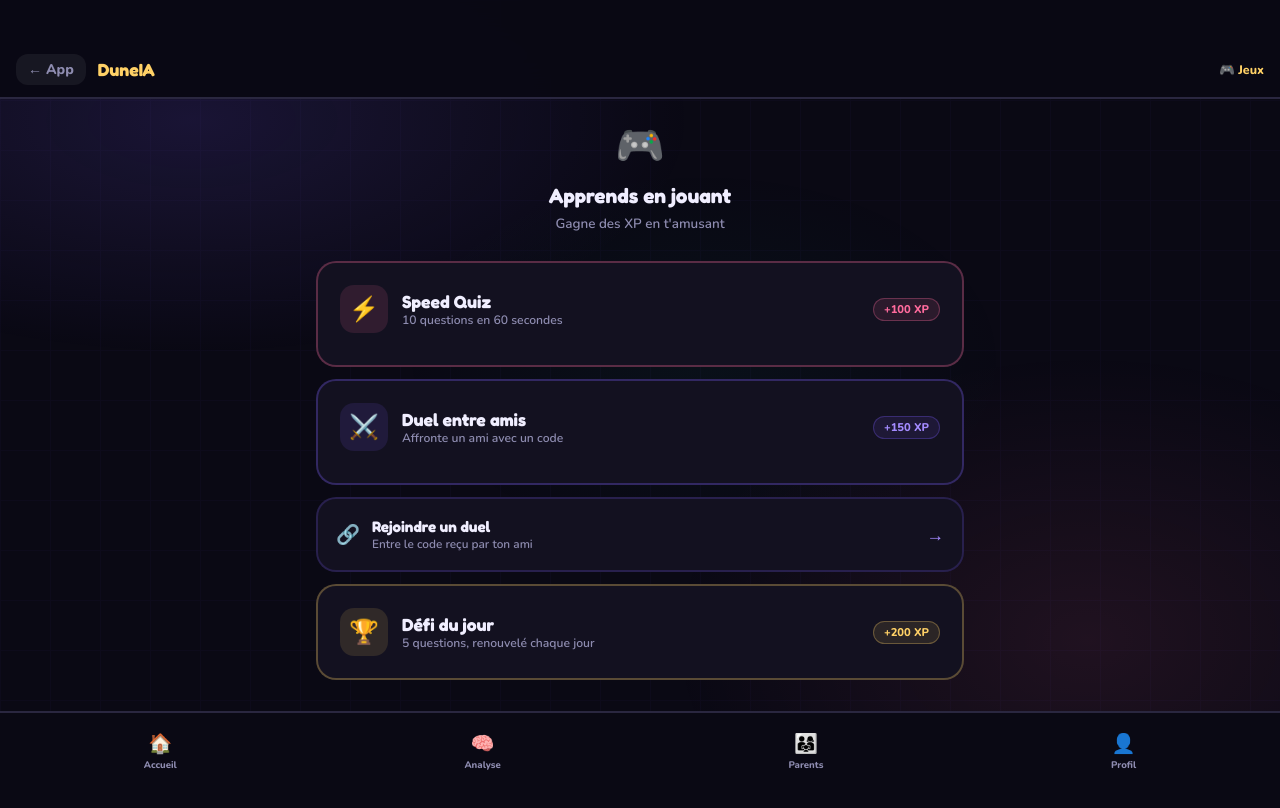
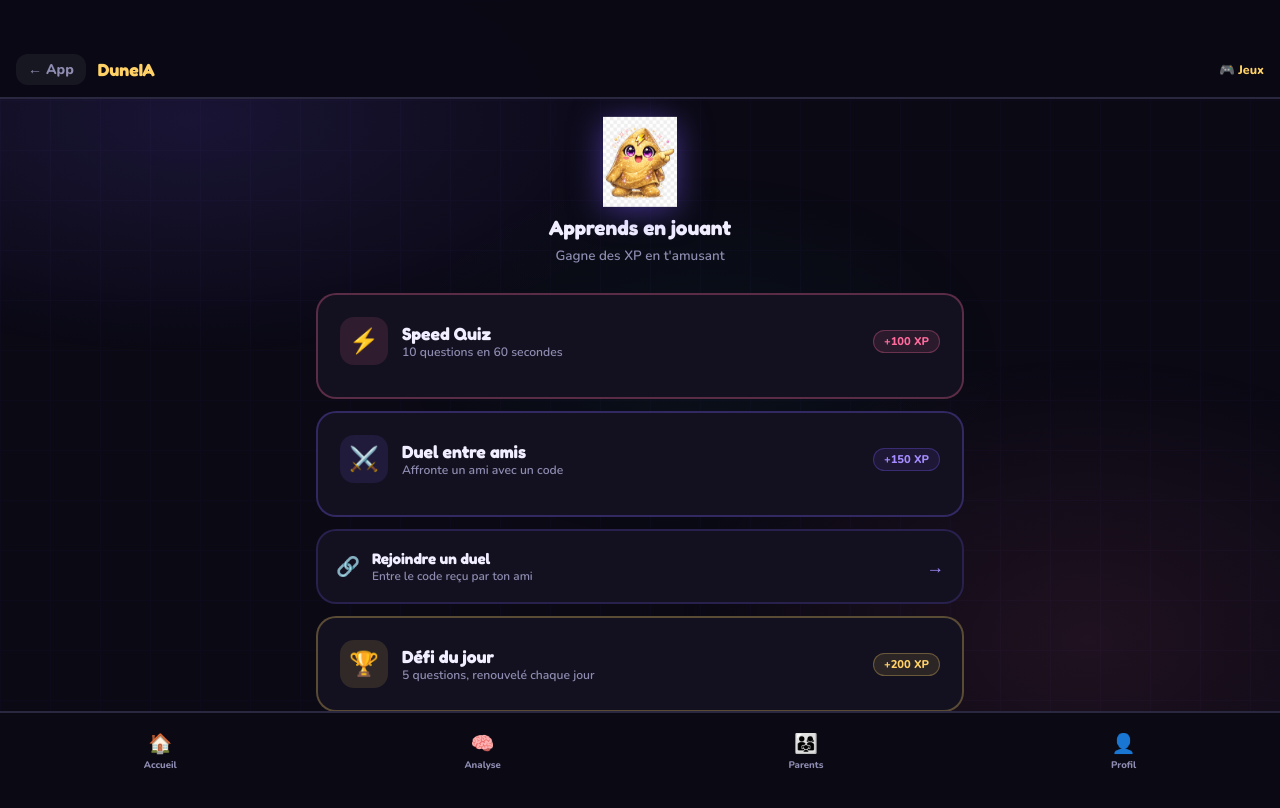
Before and after one commit to oboudri-web/duneia-frontend, a Next.js app: page /jeux in a window 1280 px wide. Shown: the top 808 px of the page. Built offline with nearby package versions, Linux system fonts and the light colour scheme; sample sign-in values are in the browser's storage.

Commit message:
feat: Dune dans page jeux

```diff
--- a/app/jeux/page.tsx
+++ b/app/jeux/page.tsx
@@ -255,6 +255,8 @@ export default function Jeux() {
   }
 
   return (
+    <>
+    <style dangerouslySetInnerHTML={{__html: "@keyframes bounce { 0%,100% { transform: translateY(0px); } 50% { transform: translateY(-10px); } }"}} />
     <div style={{minHeight:'100vh', position:'relative', zIndex:1}}>
       <nav style={{position:'sticky', top:0, zIndex:100, background:'rgba(10,9,20,0.97)', backdropFilter:'blur(20px)', borderBottom:'2px solid #2a2740', paddingTop:'54px', paddingLeft:'16px', paddingRight:'16px', paddingBottom:'12px', display:'flex', alignItems:'center', gap:'12px'}}>
         <button onClick={()=>mode==='menu'?router.push('/app'):setMode('menu')} style={{...btn, background:'rgba(255,255,255,0.06)', color:'#8e8cb0', padding:'6px 12px'}}>← {mode==='menu'?'App':'Menu'}</button>
@@ -268,7 +270,7 @@ export default function Jeux() {
         {mode==='menu' && (
           <div>
             <div style={{textAlign:'center', marginBottom:'28px'}}>
-              <div style={{fontSize:'2.5rem', marginBottom:'10px'}}>🎮</div>
+              <img src='/dune-pointe.png' style={{width:'90px',height:'90px',objectFit:'contain',animation:'bounce 2s infinite',filter:'drop-shadow(0 4px 16px rgba(124,92,252,0.5))'}} alt='Dune'/>
               <div style={{fontFamily:'Fredoka,sans-serif', fontSize:'1.3rem', fontWeight:700, marginBottom:'6px'}}>Apprends en jouant</div>
               <p style={{fontSize:'0.84rem', color:'#8e8cb0', fontWeight:600}}>Gagne des XP en t'amusant</p>
             </div>
@@ -376,7 +378,7 @@ export default function Jeux() {
         {/* SPEED QUIZ RÉSULTAT */}
         {mode==='speedquiz' && sqFinished && (
           <div style={{textAlign:'center', padding:'40px 20px'}}>
-            <div style={{fontSize:'3rem', marginBottom:'16px'}}>{sqScore>=80?'🏆':sqScore>=50?'⭐':'💪'}</div>
+            <img src={sqScore>=50?'/dune-celebre.png':'/dune-lit.png'} style={{width:'100px',height:'100px',objectFit:'contain',animation:'bounce 1.5s infinite',filter:'drop-shadow(0 4px 16px rgba(124,92,252,0.5))',marginBottom:'8px'}} alt='Dune'/>
             <div style={{fontFamily:'Fredoka,sans-serif', fontSize:'2rem', fontWeight:700, color:'#ffd166', marginBottom:'8px'}}>{sqScore} pts</div>
             <div style={{fontSize:'0.88rem', color:'#8e8cb0', fontWeight:600, marginBottom:'24px'}}>
               {sqScore>=80?'Excellent ! Tu es imbattable 🔥':sqScore>=50?'Bien joué ! Continue comme ça 💪':'Encore un peu d\'entraînement 📚'}
@@ -474,7 +476,7 @@ export default function Jeux() {
         {/* DÉFI DU JOUR */}
         {mode==='defi' && defiQuestions.length===0 && (
           <div style={{textAlign:'center'}}>
-            <div style={{fontSize:'2rem', marginBottom:'10px'}}>🏆</div>
+            <img src='/dune-celebre.png' style={{width:'90px',height:'90px',objectFit:'contain',animation:'bounce 2s infinite',filter:'drop-shadow(0 4px 16px rgba(255,209,102,0.5))',marginBottom:'8px'}} alt='Dune'/>
             <div style={{fontFamily:'Fredoka,sans-serif', fontSize:'1.2rem', fontWeight:700, marginBottom:'8px'}}>Défi du jour</div>
             <p style={{fontSize:'0.82rem', color:'#8e8cb0', fontWeight:600, marginBottom:'20px'}}>5 questions de culture générale. Un seul essai par jour !</p>
             <button onClick={startDefi} disabled={defiLoading} style={{...btn, background:'linear-gradient(135deg,#ffd166,#ff9f1c)', color:'#0a0914', width:'100%', padding:'14px', fontSize:'0.95rem', opacity:defiLoading?0.7:1}}>
@@ -508,5 +510,6 @@ export default function Jeux() {
       </div>
       <BottomNav active="app"/>
     </div>
+    </>
   )
 }
```
